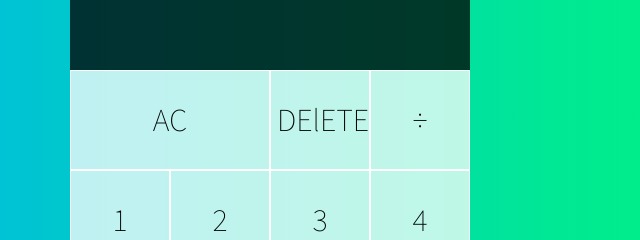
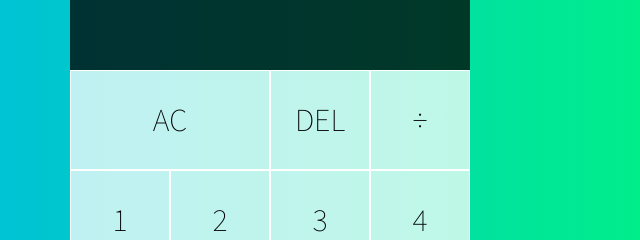
Before and after one commit to Thatpo/Calculator, a plain HTML site: page index.html in a window 1280 px wide. Shown: the part 140-380 px from the top of the page, 370-1010 px from the left. Drawn offline with Linux system fonts and the light colour scheme.

Commit message:
just a small change

```diff
--- a/index.html
+++ b/index.html
@@ -22,7 +22,7 @@
             <div class="current-operand"></div>
         </div>
         <button class="span-two">AC</button>
-        <button>DElETE</button>
+        <button>DEL</button>
         <button>÷</button>
         <button>1</button>
         <button>2</button>
```
